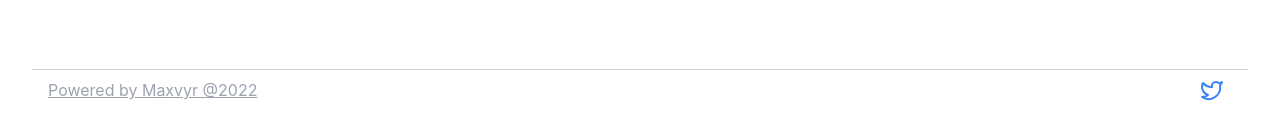
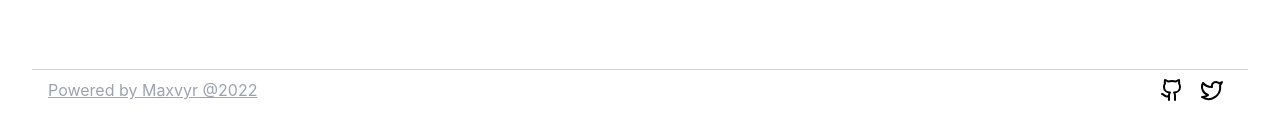
Before and after one commit to Maxvyr/adopt-ta-waifu, a Next.js app: page / in a window 1280 px wide. Shown: the part 625-764 px from the top of the page. Built offline with nearby package versions, Linux system fonts and the light colour scheme.

Commit message:
Add GitHub and Twitter icons to IconButton component

```diff
--- /dev/null
+++ b/pages/components/github-button.js
@@ -0,0 +1,27 @@
+/**
+ * v0 by Vercel.
+ * @see https://v0.dev/t/eUPgwAew1Mc
+ * for the first version and the SVG
+ * Documentation: https://v0.dev/docs#integrating-generated-code-into-your-nextjs-app
+ */
+
+const GithubIcon = () => {
+  return (
+    <svg
+      xmlns="http://www.w3.org/2000/svg"
+      width="24"
+      height="24"
+      viewBox="0 0 24 24"
+      fill="none"
+      stroke="currentColor"
+      strokeWidth="2"
+      strokeLinecap="round"
+      strokeLinejoin="round"
+    >
+      <path d="M15 22v-4a4.8 4.8 0 0 0-1-3.5c3 0 6-2 6-5.5.08-1.25-.27-2.48-1-3.5.28-1.15.28-2.35 0-3.5 0 0-1 0-3 1.5-2.64-.5-5.36-.5-8 0C6 2 5 2 5 2c-.3 1.15-.3 2.35 0 3.5A5.403 5.403 0 0 0 4 9c0 3.5 3 5.5 6 5.5-.39.49-.68 1.05-.85 1.65-.17.6-.22 1.23-.15 1.85v4" />
+      <path d="M9 18c-4.51 2-5-2-7-2" />
+    </svg>
+  );
+};
+
+export default GithubIcon;
--- /dev/null
+++ b/pages/components/icon-button.js
@@ -0,0 +1,15 @@
+import GithubIcon from "./github-button";
+import TwitterIcon from "./twitter-button";
+
+const IconButton = ({ url }) => {
+  return (
+    <a href={url} target="_blank" rel="noreferrer">
+      <button className="p-2 rounded-full text-black">
+        {url.includes("github.com") && <GithubIcon />}
+        {url.includes("x.com") && <TwitterIcon />}
+      </button>
+    </a>
+  );
+};
+
+export default IconButton;
--- a/pages/components/twitter-button.jsx
+++ b/pages/components/twitter-button.js
@@ -1,14 +1,4 @@
 import React from "react";
-
-const TwitterButton = ({ url }) => {
-  return (
-    <a href={url} target="_blank" rel="noreferrer">
-      <button className="p-2 rounded-full text-blue-500">
-        <TwitterIcon />
-      </button>
-    </a>
-  );
-};
 
 const TwitterIcon = () => {
   return (
@@ -28,4 +18,4 @@
   );
 };
 
-export default TwitterButton;
+export default TwitterIcon;
--- a/pages/index.js
+++ b/pages/index.js
@@ -4,7 +4,7 @@
 import Image from "next/image";
 import styles from "../styles/Home.module.css";
 import zeroTwoSky from "../public/zero_two_sky.jpeg";
-import IconButton from "./components/twitter-button";
+import IconButton from "./components/icon-button";
 
 const Home = () => {
   const classButton =
@@ -61,7 +61,10 @@
         >
           <div className="underline text-gray-400">Powered by Maxvyr @2022</div>
         </a>
-        <IconButton url="https://twitter.com/maxvidalinc" />
+        <div>
+          <IconButton url="https://github.com/Maxvyr" />
+          <IconButton url="https://x.com/maxvidalinc" />
+        </div>
       </footer>
     </div>
   );
```
